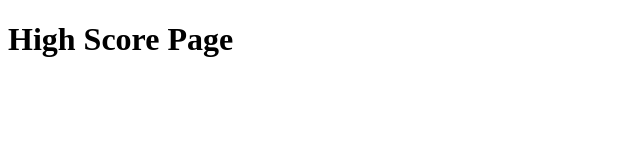
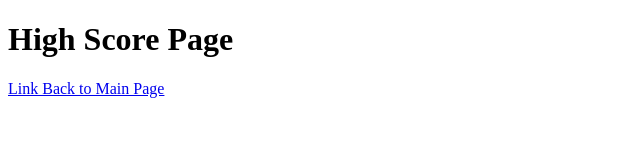
Before and after one commit to jordandubreuil/StaticSiteWeek1, a plain HTML site: page views/highscores.html in a window 1280 px wide. Shown: the whole page, without its empty margins (0-640 px from the left). Drawn offline with Linux system fonts and the light colour scheme.

Commit message:
Added Link to Main Page

```diff
--- a/views/highscores.html
+++ b/views/highscores.html
@@ -8,5 +8,6 @@
 </head>
 <body>
     <h1>High Score Page</h1>
+    <a href="index.html">Link Back to Main Page</a>
 </body>
 </html>
```
